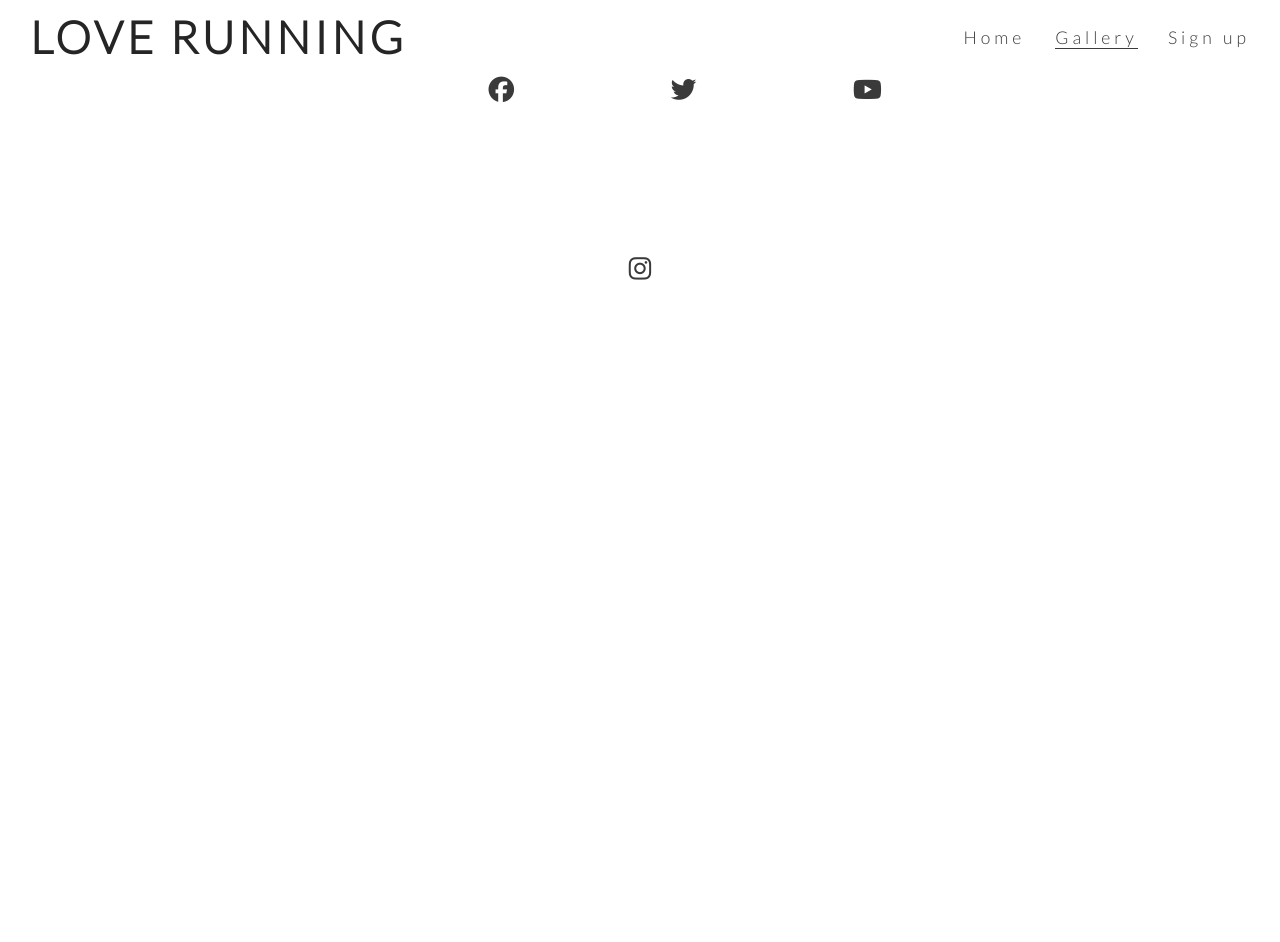
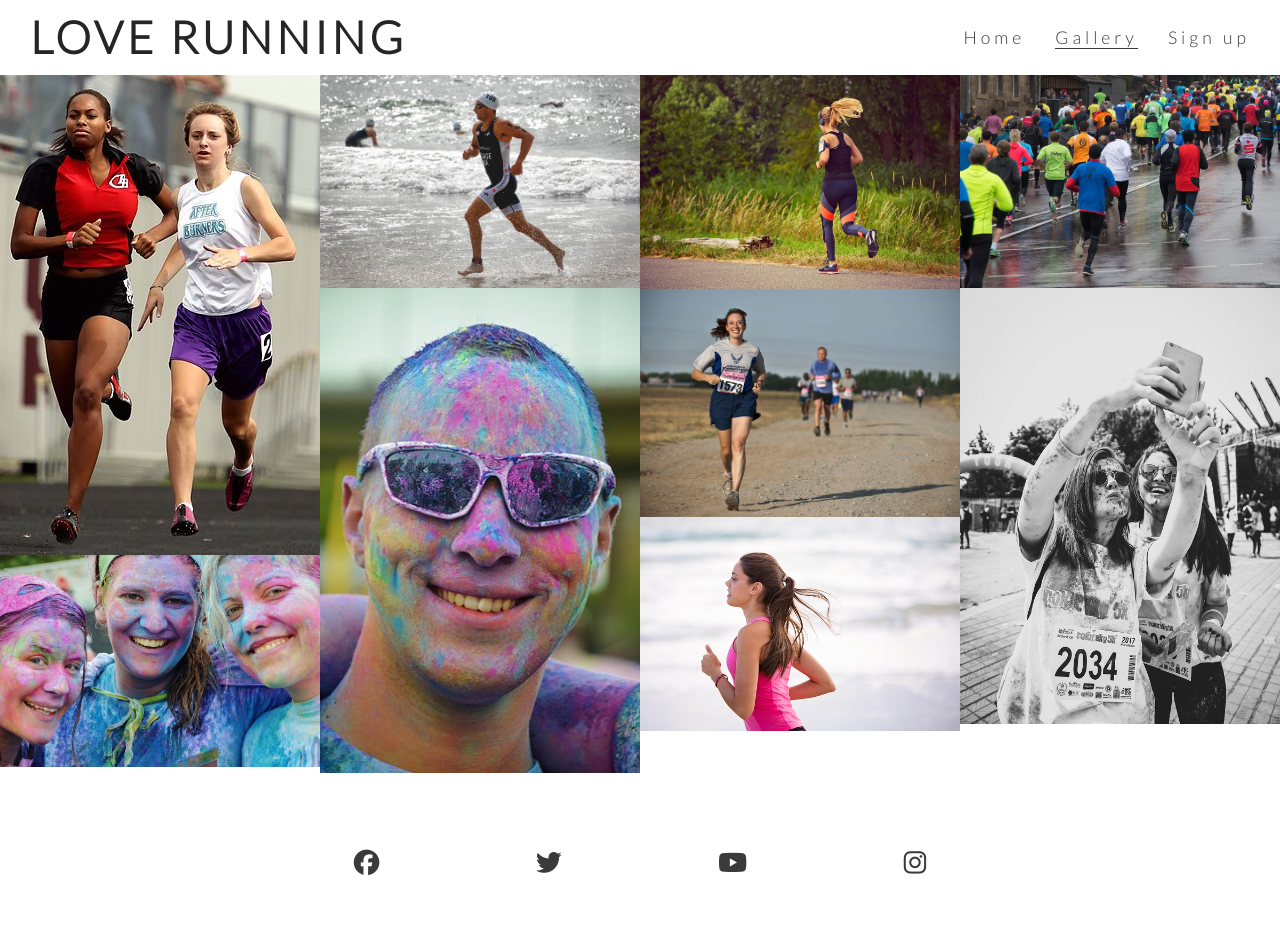
Before and after one commit to MBilalQureshi/love-running, a plain HTML site: page gallery.html in a window 1280 px wide. Before the commit the page ends 800 px from the top, so only its background shows below. Drawn offline with Linux system fonts and the light colour scheme.

Commit message:
Add gallery images and masonry style

```diff
--- a/assets/css/style.css
+++ b/assets/css/style.css
@@ -233,3 +233,15 @@ footer{
     padding: 5%;
     color: #3a3a3a;
 }
+
+/* Gallery */
+#photos{
+    clear:both; /*Now the photos are displayed below the header*/
+    line-height: 0;/*To remove gaps between images*/
+    column-count: 4;/*So that total of 4 images appear in a line*/
+    column-gap: 0;
+}
+
+#photos > img{
+    width:100%; /*Gives width so that all images allign with each other*/
+}
--- a/gallery.html
+++ b/gallery.html
@@ -33,7 +33,17 @@
         </nav>
     </header>
 
-
+    <section id="photos">
+        <img src="assets/images/athletes.jpg" alt="Two athletes running together at trail running event in Ireland">
+        <img src="assets/images/girls.jpg" alt="Three girls at free running club charity paint festival">
+        <img src="assets/images/runner3.jpg" alt="Solo male runner jogging on a beach">
+        <img src="assets/images/man.jpg" alt="Man at Dublin running group charity paint festival">
+        <img src="assets/images/runner1.jpg" alt="Solo female runner trail running through phoenix park, dublin">
+        <img src="assets/images/runner2.jpg" alt="Love Running club members competing in Ireland marathon running event">
+        <img src="assets/images/runner4.jpg" alt="Solo female runner jogging on a beach">
+        <img src="assets/images/running_gang.jpg" alt="Love Running club taking part in a marathon on a rainy day">
+        <img src="assets/images/mud-run.jpg" alt="Two women runners taking a muddy selfie after the Mud Runners Championship">
+    </section>
 
     <footer>
         <ul class="social-networks">
```
Also changed, not shown: assets/images/athletes.jpg (added), assets/images/girls.jpg (added), assets/images/man.jpg (added), assets/images/mud-run.jpg (added), assets/images/runner1.jpg (added), assets/images/runner2.jpg (added), assets/images/runner3.jpg (added), assets/images/runner4.jpg (added), assets/images/running_gang.jpg (added).
